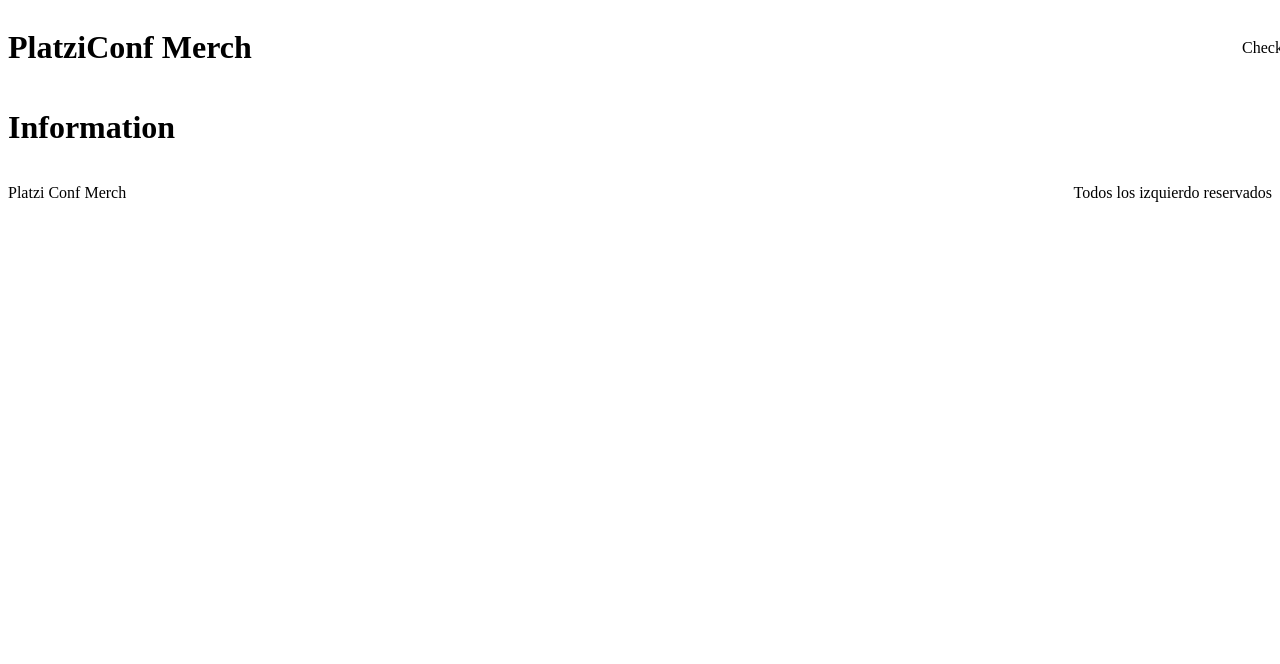
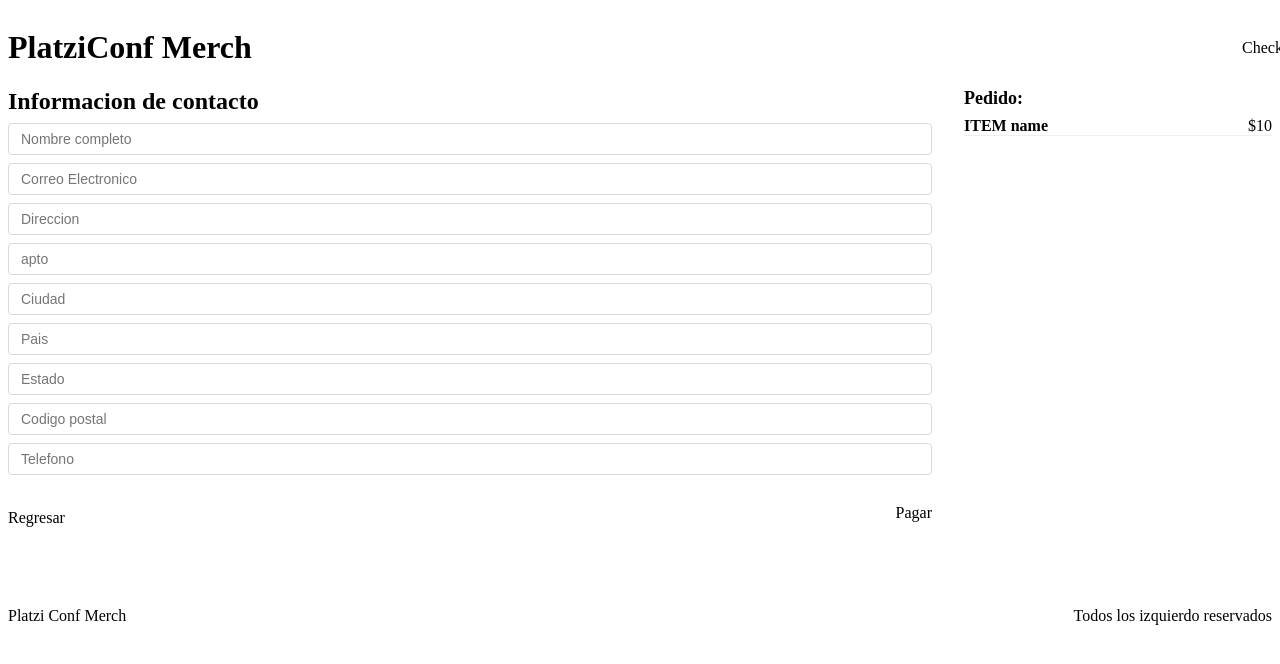
Before and after one commit to soyalextreme/platzi-conf-merch, a React app: page /checkout/information in a window 1280 px wide. Shown: the top 664 px of the page. Built offline with nearby package versions, Linux system fonts and the light colour scheme.

Commit message:
Structure for the information of checkout

```diff
--- a/src/pages/Information.jsx
+++ b/src/pages/Information.jsx
@@ -1,10 +1,41 @@
 import React from 'react';
+import '../styles/components/Information.css';
 
 const Information = () => {
   return (
-    <>
-      <h1>Information</h1>
-    </>
+    <div className="Information">
+      <div className="Inforrmation-content">
+        <div className="Information-head">
+          <h2>Informacion de contacto</h2>
+        </div>
+        <div className="Information-form">
+          <form action="">
+            <input type="text" placeholder="Nombre completo" name="name" />
+            <input type="text" placeholder="Correo Electronico" name="email" />
+            <input type="text" placeholder="Direccion" name="address" />
+            <input type="text" placeholder="apto" name="apto" />
+            <input type="text" placeholder="Ciudad" name="city" />
+            <input type="text" placeholder="Pais" name="country" />
+            <input type="text" placeholder="Estado" name="state" />
+            <input type="text" placeholder="Codigo postal" name="cp" />
+            <input type="text" placeholder="Telefono" name="phone" />
+          </form>
+        </div>
+        <div className="Information-buttons">
+          <div className="Information-back">Regresar</div>
+          <div className="Information-next">Pagar</div>
+        </div>
+      </div>
+      <div className="Information-sidbar">
+        <h3>Pedido:</h3>
+        <div className="Information-item">
+          <div className="Information-element">
+            <h4>ITEM name</h4>
+            <span>$10</span>
+          </div>
+        </div>
+      </div>
+    </div>
   );
 };
 
```
